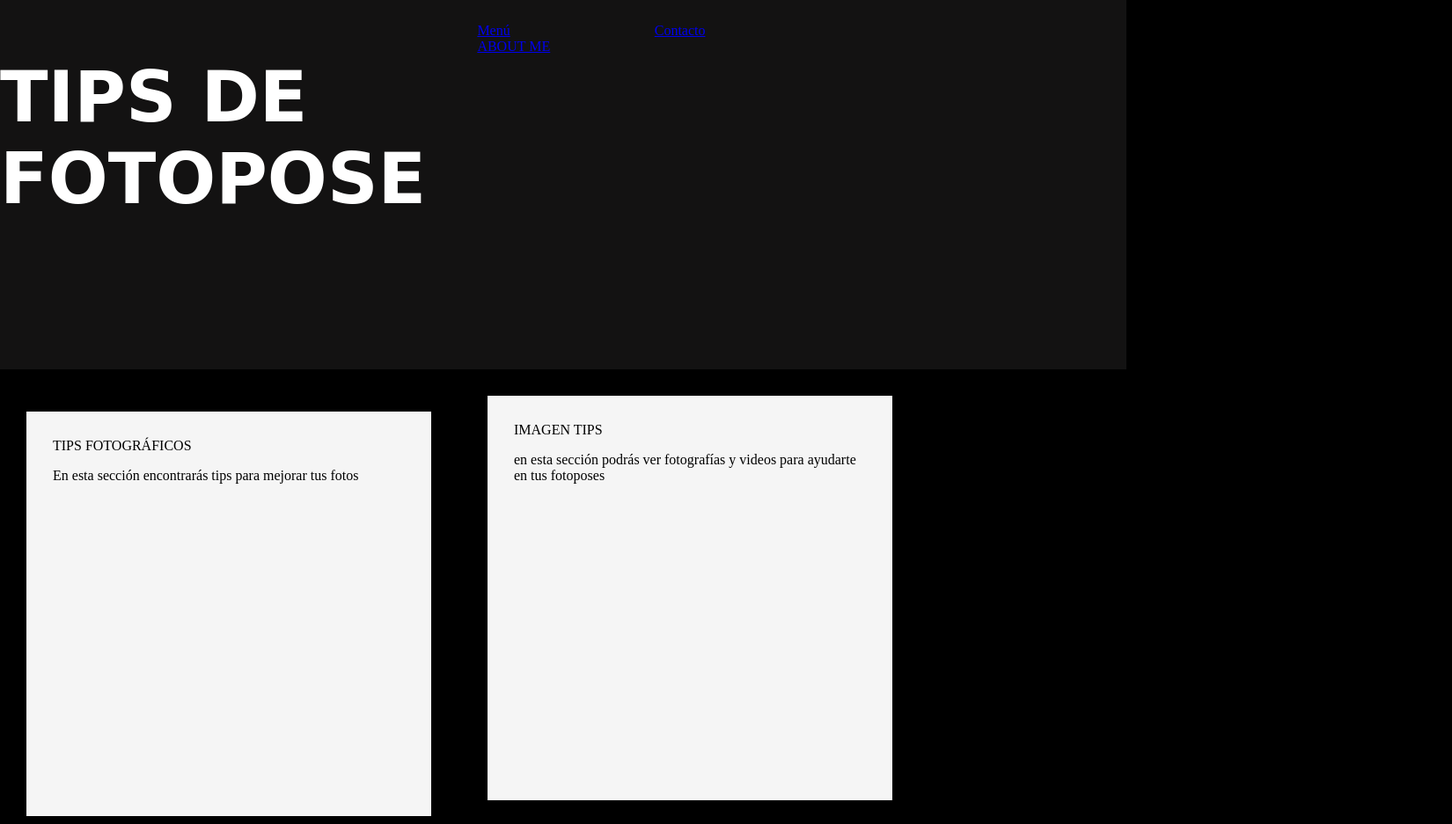
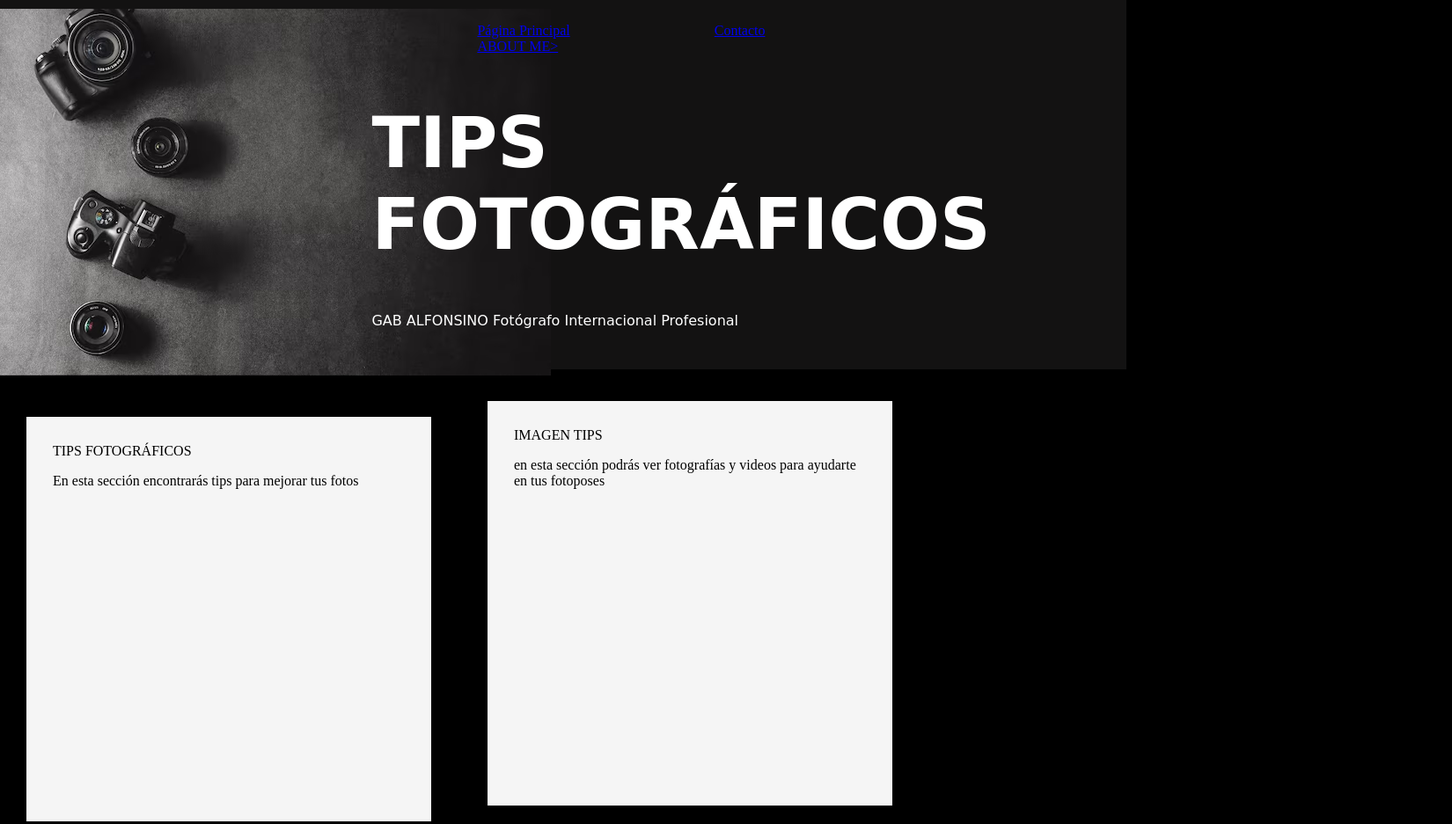
Before and after one commit to gabrielbarret0/preentrega3gabrielbarreto, a website: page pages/tips.html in a window 1280 px wide. Shown: the top 937 px of the page at 88% size, 1650 px wide, since content can reach past the window. Drawn offline with Linux system fonts and the light colour scheme.

Commit message:
actualizacion

```diff
--- a/css/style.css
+++ b/css/style.css
@@ -1,18 +1,21 @@
 /*CSS INDEX PAGINA PRINCIPAL*/
 body {
   margin: 0;
-  background-color: black; }
+  background-color: black;
+}
 
 .header1 {
   width: 100%;
   display: grid;
-  grid-template-columns: 33% 40% 27%;
+  grid-template-columns: 33% 47% 20%;
   grid-template-rows: 400px;
-  grid-template-areas: "encabezado"
- "section1 section2 section3";
+  grid-template-areas:
+    "encabezado"
+    "section1 section2 section3";
   padding: 10px 0;
   background-color: #131212;
-  color: white; }
+  color: white;
+}
 
 .section1 {
   align-content: center;
@@ -20,21 +23,25 @@ body {
   width: 300px;
   height: 300px;
   margin: 0 auto;
-  background-color: white; }
+  background-color: white;
+}
 
 .section2 {
   grid-area: section2;
   font-family: "Lucida Sans", "Lucida Sans Regular", "Lucida Grande",
- "Lucida Sans Unicode", Geneva, Verdana, sans-serif;
-  font-size: 3rem; }
+    "Lucida Sans Unicode", Geneva, Verdana, sans-serif;
+  font-size: 3rem;
+}
 
 h1 {
   font-family: "Pacifico", cursive;
-  font-size: 5rem; }
+  font-size: 5rem;
+}
 
 header p {
   margin-top: 0px;
-  font-family: "Pacifico", cursive; }
+  font-family: "Pacifico", cursive;
+}
 
 .tipboton {
   width: 200px;
@@ -44,33 +51,38 @@ header p {
   padding-top: 15px;
   border-radius: 30px;
   font-family: "Lucida Sans", "Lucida Sans Regular", "Lucida Grande",
- "Lucida Sans Unicode", Geneva, Verdana, sans-serif;
+    "Lucida Sans Unicode", Geneva, Verdana, sans-serif;
   font-size: 1, 5rem;
   display: inline-block;
-  margin-top: 0px; }
+  margin-top: 0px;
+}
 
 .section3 {
   color: white;
-  padding-right: 10px;
+  padding-right: 0px;
   display: flex;
   justify-content: right;
   font-family: "Lucida Sans", "Lucida Sans Regular", "Lucida Grande",
- "Lucida Sans Unicode", Geneva, Verdana, sans-serif;
+    "Lucida Sans Unicode", Geneva, Verdana, sans-serif;
   font-size: 1rem;
-  background-color: #131212; }
+  background-color: #131212;
+}
 
 nav li {
   display: inline;
   align-items: right;
-  padding: 80px; }
+  padding: 80px;
+}
 
 .contenedor {
   width: 1200px;
-  margin: 0 auto; }
+  margin: 0 auto;
+}
 
 .main {
   width: 100%;
-  background-color: black; }
+  background-color: black;
+}
 
 .contenedor1 {
   display: block;
@@ -83,8 +95,9 @@ nav li {
   color: white;
   padding: 10px;
   font-family: "Lucida Sans", "Lucida Sans Regular", "Lucida Grande",
- "Lucida Sans Unicode", Geneva, Verdana, sans-serif;
-  font-size: 1rem; }
+    "Lucida Sans Unicode", Geneva, Verdana, sans-serif;
+  font-size: 1rem;
+}
 
 .contenedor2 {
   display: grid;
@@ -97,7 +110,8 @@ nav li {
   margin: 10px auto;
   margin-left: 20px;
   background-color: black;
-  border-radius: 20px; }
+  border-radius: 20px;
+}
 
 .caja1 {
   display: inline-block;
@@ -107,7 +121,8 @@ nav li {
   margin: 0 auto;
   margin-left: 15px;
   background-color: white;
-  border-radius: 20px; }
+  border-radius: 20px;
+}
 
 .caja2 {
   display: inline-block;
@@ -115,7 +130,8 @@ nav li {
   height: 400px;
   margin-left: 10px;
   background-color: white;
-  border-radius: 20px; }
+  border-radius: 20px;
+}
 
 .caja3 {
   display: inline-block;
@@ -124,7 +140,8 @@ nav li {
   padding-top: 10px;
   margin-left: 15px;
   background-color: white;
-  border-radius: 20px; }
+  border-radius: 20px;
+}
 
 .caja4 {
   display: inline-block;
@@ -134,7 +151,8 @@ nav li {
   margin-left: 10px;
   margin-top: 10px;
   background-color: white;
-  border-radius: 20px; }
+  border-radius: 20px;
+}
 
 footer {
   background-color: #868181;
@@ -142,20 +160,23 @@ footer {
   font-size: 23px;
   text-align: right;
   padding: 10px 20px;
-  display: flex; }
+  display: flex;
+}
 
 .redes {
   color: black;
   width: 200px;
   height: 200px;
   background-color: white;
-  text-align: left; }
+  text-align: left;
+}
 
 .logo-footer {
   width: 200px;
   height: 200px;
   margin: 0 auto;
-  background-color: white; }
+  background-color: white;
+}
 
 .contacto {
   width: 200px;
@@ -163,11 +184,12 @@ footer {
   display: inline;
   padding-top: 10px;
   background-color: white;
-  text-align: center; }
+  text-align: center;
+}
 
 /*PAGINA ABOUT ME */
 .contenedor3 {
-  display: flex;
+  display: inline;
   justify-content: center;
   width: 1650px;
   height: 450px;
@@ -175,7 +197,8 @@ footer {
   margin: 0 auto;
   background-color: black;
   border-radius: 20px;
-  background-position: left; }
+  background-position: left;
+}
 
 /*PAGINA CONTACTO*/
 .caja-contacto {
@@ -186,7 +209,8 @@ footer {
   margin: 0 auto;
   margin-left: 15px;
   background-color: #7e7d7d;
-  border-radius: 20px; }
+  border-radius: 20px;
+}
 
 .form {
   padding: 10px 10px;
@@ -194,32 +218,39 @@ footer {
   border-radius: 20px;
   justify-content: none;
   color: white;
-  font-size: 30px; }
+  font-size: 30px;
+}
 
 .label {
   font-size: 30px;
-  margin-bottom: 15px; }
+  margin-bottom: 15px;
+}
 
 .formulario {
   display: flex;
   flex-direction: column;
-  text-align: center; }
+  text-align: center;
+}
 
 .btn {
   text-align: center;
   font-size: 20px;
   width: 200px;
-  height: 40px; }
+  height: 40px;
+}
 
 /*PAGINA TIPS */
 .contenedor-t {
-  width: 1650px;
+  display: block;
+  width: 100%;
   height: 550px;
   color: white;
   margin: 0 auto;
   background-color: black;
   border-radius: 20px;
-  background-position: left; }
+  background-position: left;
+  align-content: center;
+}
 
 .contenedor-t .caja-tips {
   color: black;
@@ -229,7 +260,8 @@ footer {
   height: 400px;
   padding: 30px;
   margin: 30px;
-  background-color: whitesmoke; }
+  background-color: whitesmoke;
+}
 
 .caja-imagen {
   color: black;
@@ -239,7 +271,8 @@ footer {
   height: 400px;
   padding: 30px;
   margin: 30px;
-  background-color: whitesmoke; }
+  background-color: whitesmoke;
+}
 
 /*PAGINA GALERIA*/
 .caja-g {
@@ -250,8 +283,10 @@ footer {
   margin-top: 10px;
   margin-left: 15px;
   background-color: white;
-  border-radius: 20px; }
+  border-radius: 20px;
+}
 
 article h2 {
   color: white;
-  font-size: 40px; }
+  font-size: 40px;
+}
--- a/pages/tips.html
+++ b/pages/tips.html
@@ -10,17 +10,21 @@
 
 <body>
     <header class="header1">
-        <div class="h-1">
-            <h1 id="titulo1">TIPS DE FOTOPOSE</h1>
-        </div>
+        <section1>
+            <img src="../assets/img/camaraportada.jpg" alt="foto de logo">
+        </section1>
 
-        <nav class="nav">
-            <ul>
-                <li><a href="../index.html">Menú</a></li>
-                <li><a href="./contacto.html">Contacto</a></li>
-                <li><a href="./aboutme.html">ABOUT ME</a></li>
-            </ul>
-        </nav>
+        <section2>
+            <nav class="nav">
+                <ul>
+                    <li><a href="../index.html">Página Principal</a></li>
+                    <li><a href="../contacto.html">Contacto</a></li>
+                    <li><a href="../aboutme.html">ABOUT ME></a></li>
+                </ul>
+            </nav>
+            <h1 id="titulo">TIPS FOTOGRÁFICOS</h1>
+            <p>GAB ALFONSINO Fotógrafo Internacional Profesional </p>
+        </section2>
     </header>
 
     <main>
```
Also changed, not shown: index.html (+1 -1 lines), pages/aboutme.html (+14 -10 lines), pages/contacto.html (+14 -10 lines), pages/galeria.html (+14 -10 lines).
